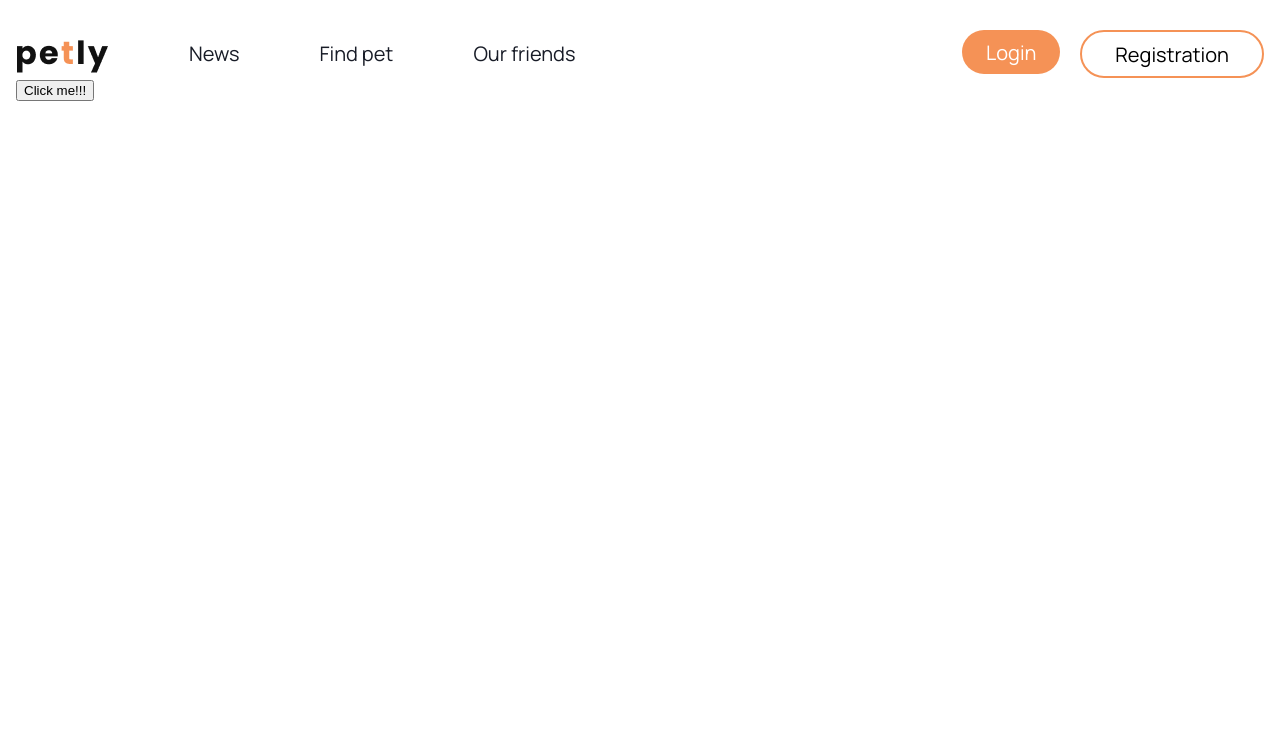
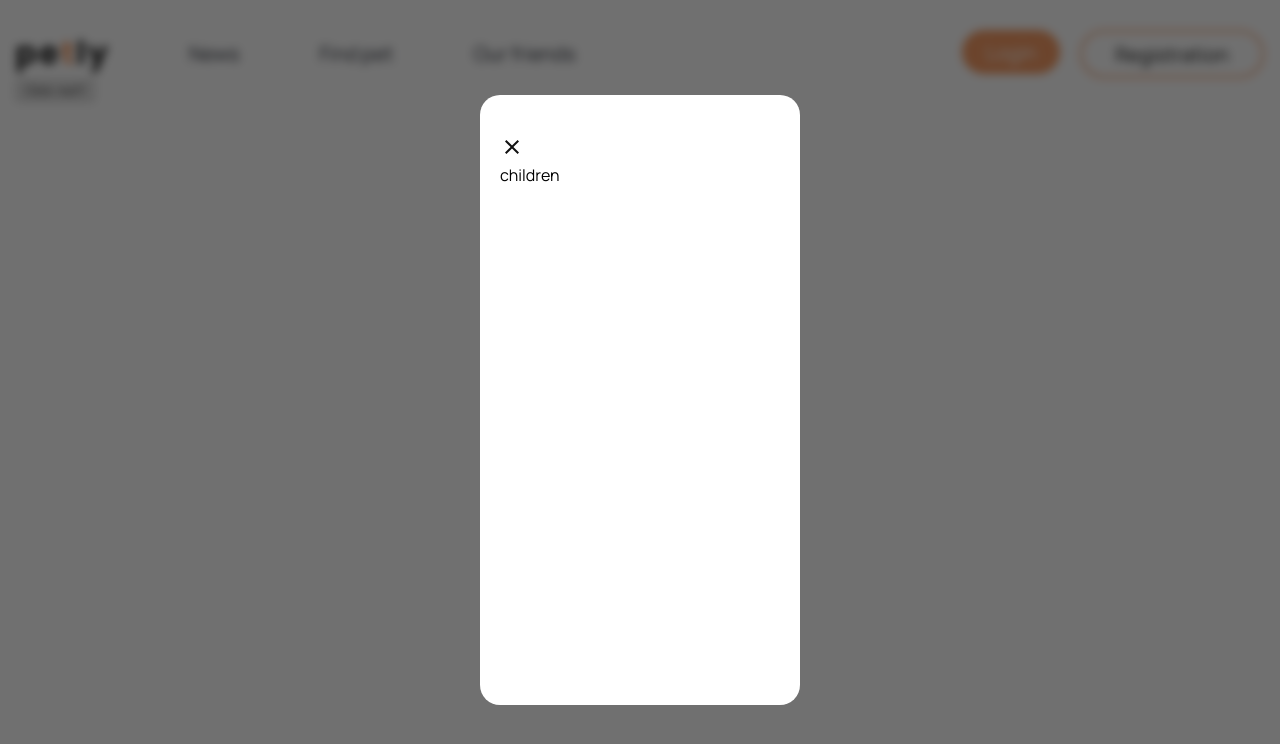
Before and after one commit to Evgenija-P/pets_support, a React (Create React App) app: page /pets_support/friends in a window 1280 px wide. Shown: the top 744 px of the page. Built offline with nearby package versions, Linux system fonts and the light colour scheme.

Commit message:
modal-v3

```diff
--- a/src/components/Modal/Modal.js
+++ b/src/components/Modal/Modal.jsx
@@ -23,7 +23,7 @@ const modalRoot = document.querySelector('#modal-root');
 const Modal = ({ children, onClose }) => {
   useEffect(() => {
     function keyDown(e) {
-      console.log(e.currentTarget);
+      console.log(e.code);
       if (e.code !== 'Escape') {
         return;
       }
@@ -35,14 +35,18 @@ const Modal = ({ children, onClose }) => {
     };
   }, [onClose]);
 
+  function handleOverlayClick(e) {
+    if (e.target === e.currentTarget) {
+      onClose();
+    }
+    return;
+  }
+
   return createPortal(
     <RemoveScroll>
-      <Overlay>
+      <Overlay onClick={handleOverlayClick}>
         <ModalWrapper>
-          <button onClick={onClose}>
-            <MdClose size={24} color={colors.black} />
-          </button>
-
+          <MdClose size={24} color={colors.black} onClick={onClose} />
           <p>{children}</p>
         </ModalWrapper>
       </Overlay>
--- a/src/pages/OurFriendsPage.js
+++ b/src/pages/OurFriendsPage.js
@@ -1,19 +1,12 @@
 import { Helmet } from 'react-helmet';
 import React, { useState } from 'react';
-import Modal from '../components/Modal/Modal';
+import Modal from '../components/Modal/Modal.jsx';
 
 const OurFriendsPage = () => {
-  const [showModal, setShowModal] = useState(false);
+  const [showModal, setShowModal] = useState(true);
 
   function toggleModal(e) {
-    // if (e.currentTarget === e.target) {
     setShowModal(!showModal);
-    //   console.log('изменили состояние');
-    // }
-    // console.log('open modal');
-    // if (e.currentTarget !== e.target) {
-    //   console.log('не совпадают события');
-    // }
   }
 
   return (
```
Also changed, not shown: src/helpers/modalHelpers.js (deleted, +0 -20 lines).
